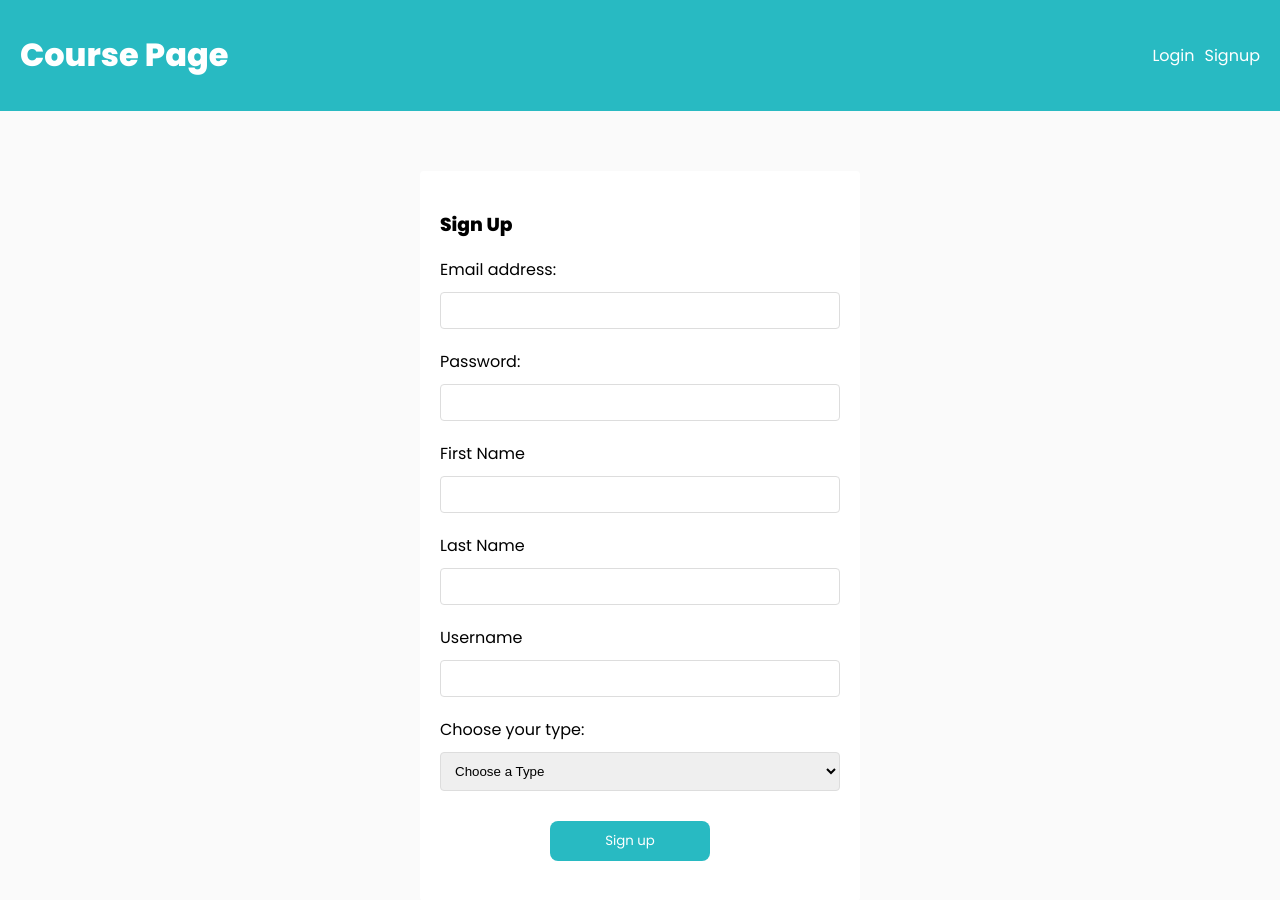
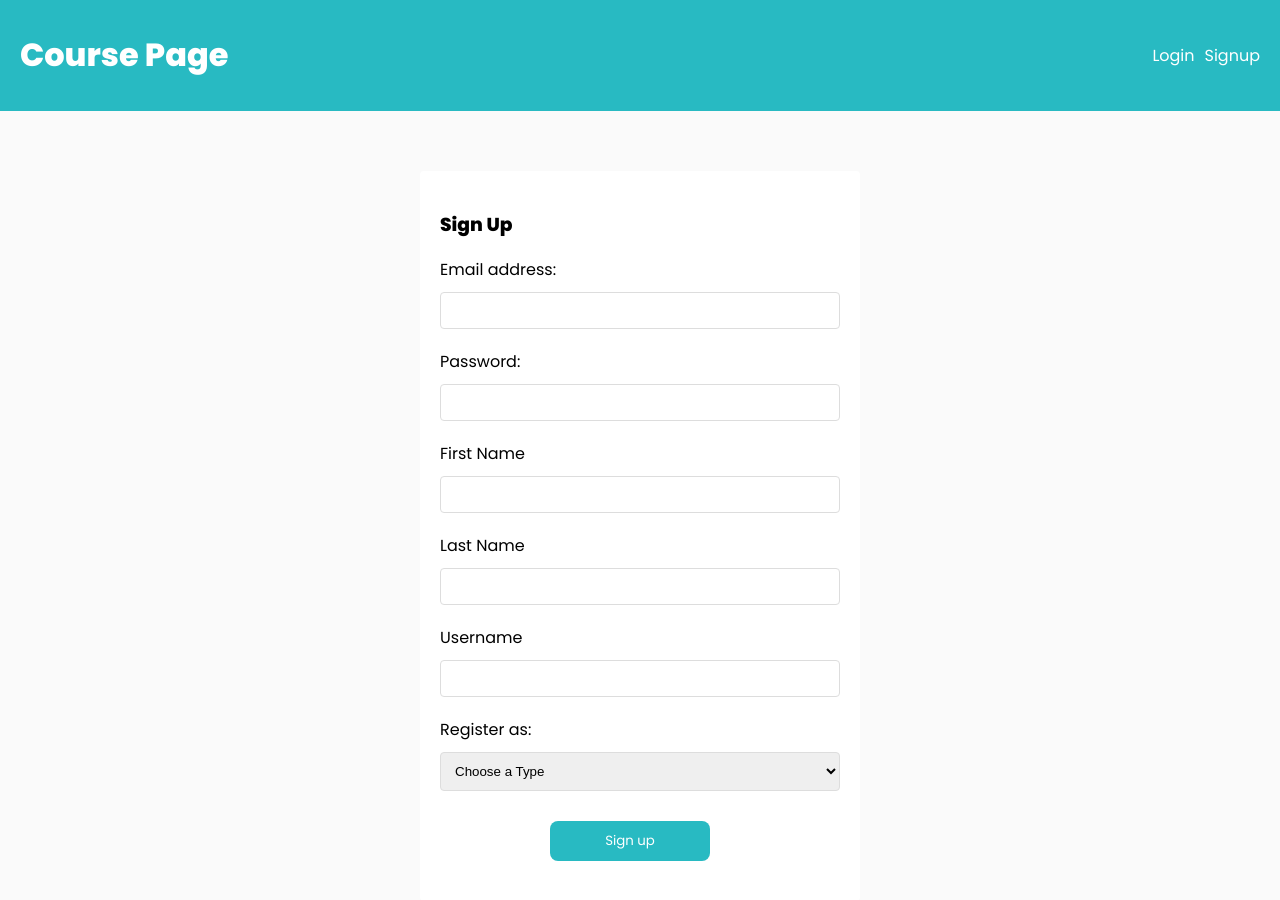
Before and after one commit to aser2709/Acl-Project, a React (Create React App) app in the folder frontend/: page /signup in a window 1280 px wide. Shown: the top 900 px of the page. Built offline with nearby package versions, Linux system fonts and the light colour scheme.

Commit message:
Home => All Courses

```diff
--- a/frontend/src/App.js
+++ b/frontend/src/App.js
@@ -19,7 +19,7 @@ function App() {
           <Routes>
             <Route
               path="/"
-              element={user ? <Home /> : <Navigate to="/login" />}
+              element={<Home/>}
             />
             <Route
               path="/login"
--- a/frontend/src/index.js
+++ b/frontend/src/index.js
@@ -4,6 +4,7 @@ import './index.css';
 import App from './App';
 import { CourseContextProvider} from './context/CourseContext';
 import { AuthContextProvider } from './context/AuthContext';
+
 
 const root = ReactDOM.createRoot(document.getElementById('root'));
 root.render(
--- a/frontend/src/pages/Signup.js
+++ b/frontend/src/pages/Signup.js
@@ -50,7 +50,7 @@ const Signup = () => {
             onChange={(e)=> setUsername(e.target.value)}
             value={username}
             />
-            <label>Choose your type:</label>
+            <label>Register as:</label>
             <select name="SubjectName" onChange={(e)=> setUserType(e.target.value)}
             value={userType}>
             <option value="">Choose a Type</option>
```
